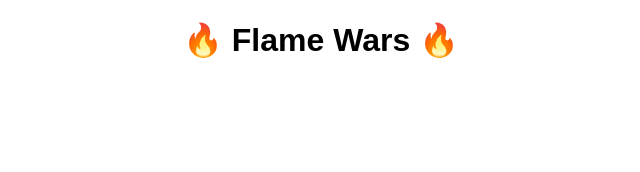
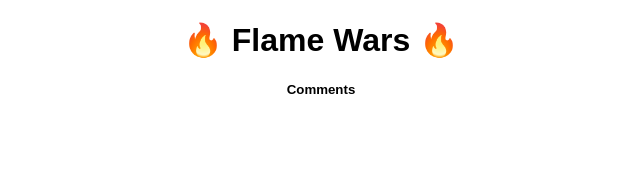
Before and after one commit to papistan/reddit-comments, a React (Create React App) app: page / in a window 1280 px wide. Shown: the top 172 px of the page, without its empty margins (319-959 px from the left). Built offline with nearby package versions, Linux system fonts and the light colour scheme.

Commit message:
Adds Comments and Comment component. Establishes initial structure for Comments.

```diff
--- a/src/App.js
+++ b/src/App.js
@@ -1,12 +1,13 @@
-import React, { Component } from 'react';
-import logo from './logo.svg';
-import './App.css';
+import React, { Component } from "react";
+import Comments from "./components/Comments/comments";
+import "./App.css";
 
 class App extends Component {
   render() {
     return (
       <div className="App">
         <h1>🔥 Flame Wars 🔥</h1>
+        <Comments />
       </div>
     );
   }
--- a/src/components/Comments/Comment/comment.js
+++ b/src/components/Comments/Comment/comment.js
@@ -0,0 +1,15 @@
+import React, { Component } from "react";
+
+import "./comment.css";
+
+class Comment extends Component {
+  render() {
+    return (
+      <div className="Comment">
+        <h5> THIS IS Comment </h5>
+      </div>
+    );
+  }
+}
+
+export default Comment;
--- a/src/components/Comments/comments.js
+++ b/src/components/Comments/comments.js
@@ -0,0 +1,35 @@
+import React, { Component } from "react";
+import Comment from "./Comment/comment";
+import { DATA, USERS } from "../../utils/data";
+
+import "./comments.css";
+
+class Comments extends Component {
+  constructor(props) {
+    super(props);
+    this.state = {
+      users: USERS,
+      comments: DATA
+    };
+  }
+
+  renderComments() {
+    let { comments } = this.state;
+
+    comments.map(({ id, points, createdAt, text, user, comments }) => {
+      return <Comment />;
+    });
+  }
+
+  render() {
+    return (
+      <div className="Comments">
+        <h5> Comments </h5>
+
+        {this.renderComments()}
+      </div>
+    );
+  }
+}
+
+export default Comments;
--- a/src/utils/data.js
+++ b/src/utils/data.js
@@ -1,15 +1,15 @@
-const USERS = [
+export const USERS = [
   {
     id: 1,
-      username: "gagabriel",
+    username: "gagabriel"
   },
   {
     id: 2,
-      username: "intergalactic",
-    },
+    username: "intergalactic"
+  }
 ];
 
-  const DATA = [
+export const DATA = [
   {
     id: 123,
     points: 20,
@@ -32,9 +32,9 @@ const USERS = [
             user: 2,
             comments: [
               // ...
-              ],
-            },
-          ],
+            ]
+          }
+        ]
       },
       {
         id: 3201,
@@ -44,9 +44,9 @@ const USERS = [
         user: 1,
         comments: [
           // ...
-          ],
-        },
-      ],
+        ]
+      }
+    ]
   },
   {
     id: 2,
@@ -56,6 +56,6 @@ const USERS = [
     user: 2,
     comments: [
       // ...
-      ],
-    },
+    ]
+  }
 ];
```
Lines whose indentation alone changed are shown as unchanged.
